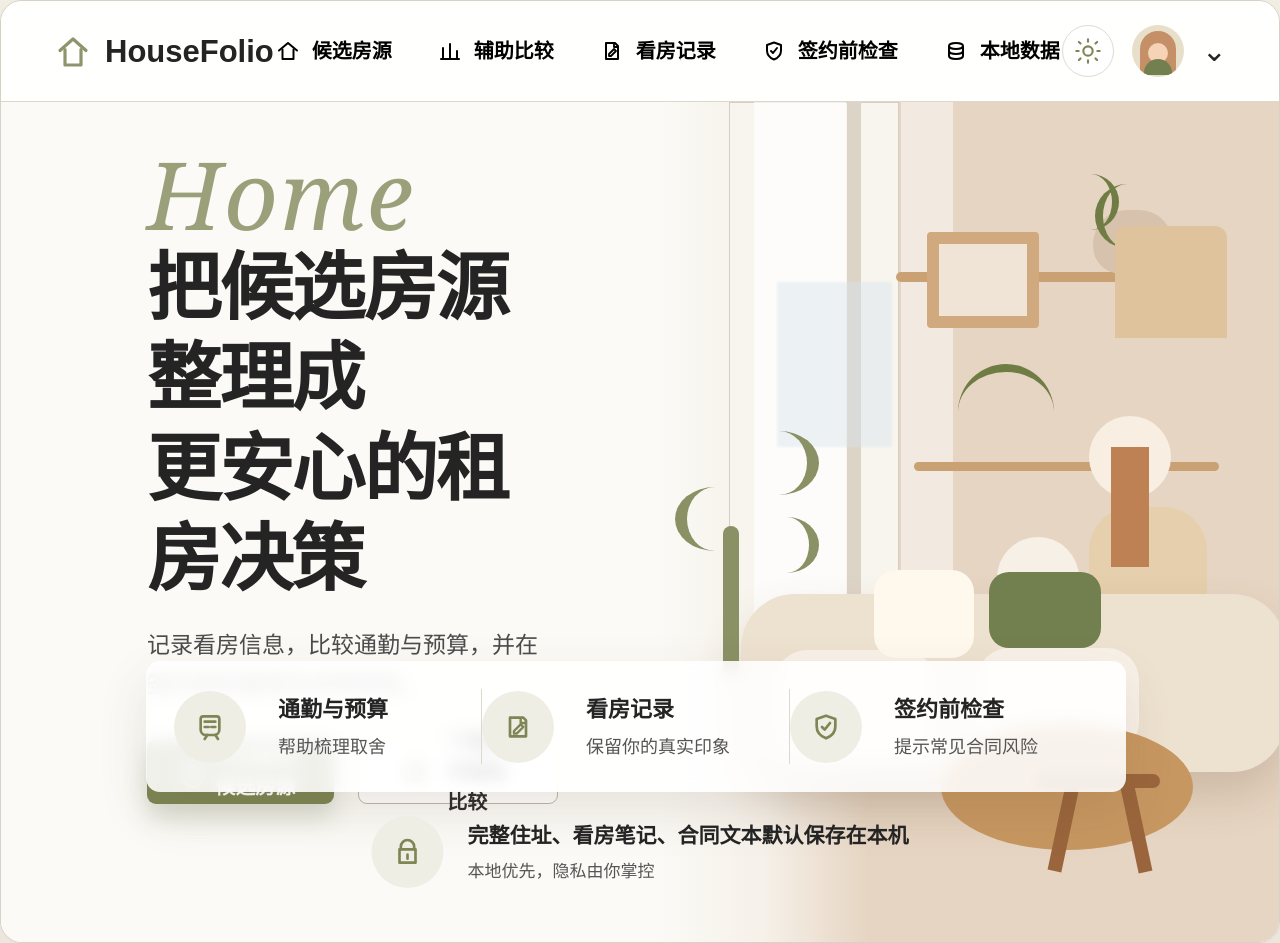
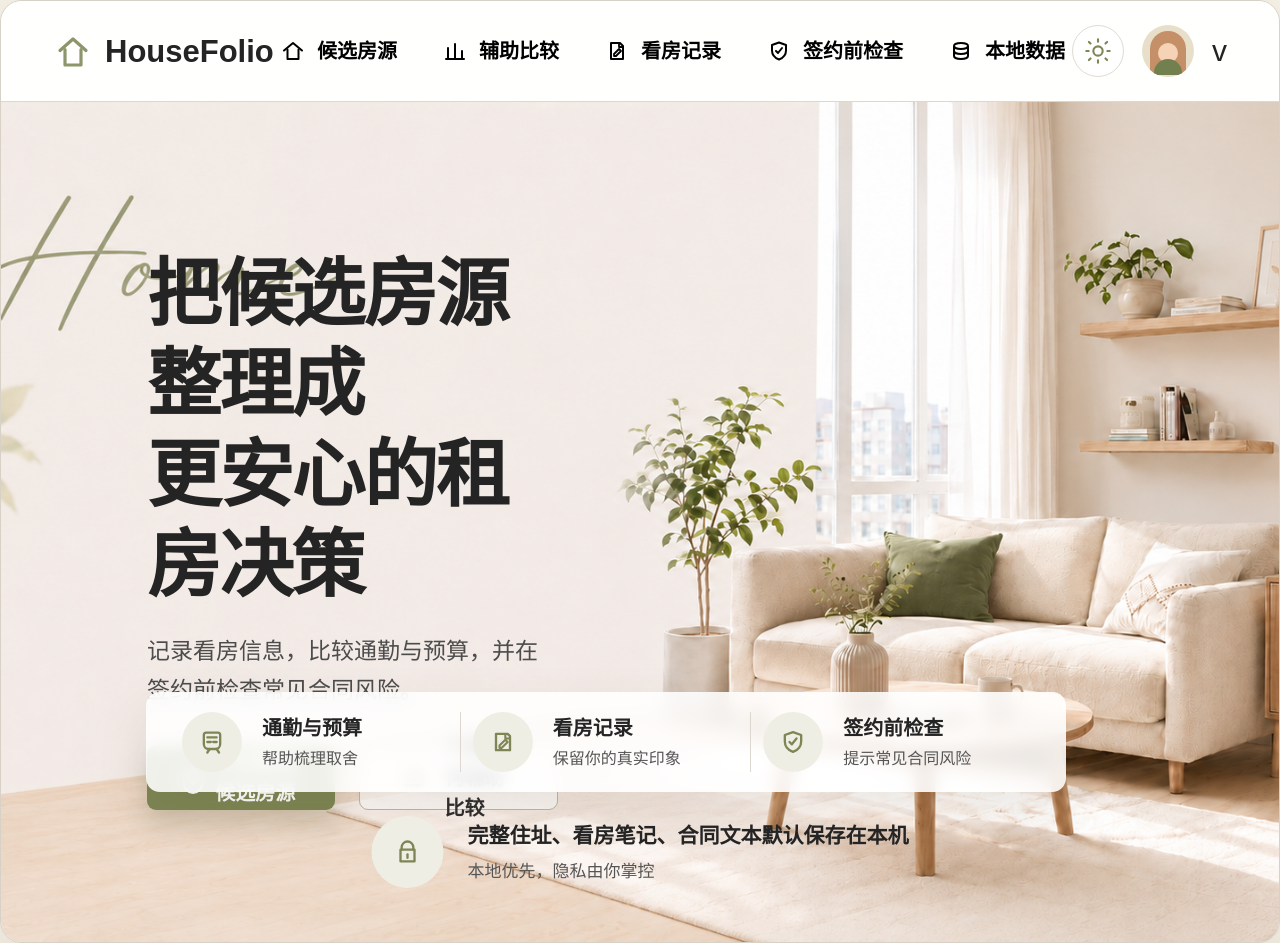
Before and after one commit to Qiu-Jiajun/HouseFolio, a Next.js app: page / in a window 1280 px wide. Built offline with nearby package versions, Linux system fonts and the light colour scheme.

Commit message:
fix: polish home hero visual asset

```diff
--- a/src/app/page.tsx
+++ b/src/app/page.tsx
@@ -58,15 +58,15 @@ function NavIcon({ type }: { type: (typeof navItems)[number]["icon"] }) {
 
 function CapabilityIcon({ index }: { index: number }) {
   const icons = [
-    <svg key="train" viewBox="0 0 24 24" aria-hidden="true" className="h-8 w-8">
+    <svg key="train" viewBox="0 0 24 24" aria-hidden="true" className="h-7 w-7">
       <path d="M7 4h10a2 2 0 0 1 2 2v8a4 4 0 0 1-4 4H9a4 4 0 0 1-4-4V6a2 2 0 0 1 2-2Z" fill="none" stroke="currentColor" strokeWidth="2" />
       <path d="M8 8h8M8 12h3m2 0h3M8 21l2-3m6 0 2 3" fill="none" stroke="currentColor" strokeLinecap="round" strokeWidth="2" />
     </svg>,
-    <svg key="note" viewBox="0 0 24 24" aria-hidden="true" className="h-8 w-8">
+    <svg key="note" viewBox="0 0 24 24" aria-hidden="true" className="h-7 w-7">
       <path d="M6 5h10l2 2v12H6z" fill="none" stroke="currentColor" strokeLinejoin="round" strokeWidth="2" />
       <path d="M14 5v4h4M9 15l5-5 2 2-5 5H9z" fill="none" stroke="currentColor" strokeLinejoin="round" strokeWidth="1.8" />
     </svg>,
-    <svg key="shield" viewBox="0 0 24 24" aria-hidden="true" className="h-8 w-8">
+    <svg key="shield" viewBox="0 0 24 24" aria-hidden="true" className="h-7 w-7">
       <path d="M12 3.5 19 6v5.5c0 4.2-2.8 7.4-7 9-4.2-1.6-7-4.8-7-9V6z" fill="none" stroke="currentColor" strokeLinejoin="round" strokeWidth="2" />
       <path d="m9 12 2 2 4-5" fill="none" stroke="currentColor" strokeLinecap="round" strokeLinejoin="round" strokeWidth="2" />
     </svg>,
@@ -112,56 +112,19 @@ export default function Home() {
                 <span className="absolute bottom-0 left-1/2 h-4 w-7 -translate-x-1/2 rounded-t-full bg-[#72804f]" />
               </span>
             </span>
-            <span className="text-3xl leading-none" aria-hidden="true">⌄</span>
+            <span className="text-3xl leading-none" aria-hidden="true">v</span>
           </div>
         </header>
 
-        <section className="relative min-h-[840px] bg-[#fbfaf6]">
-          <div className="absolute inset-y-0 right-0 w-[48.5%] bg-[#e6d5c2]" aria-hidden="true">
-            <div className="absolute inset-y-0 left-0 w-[210px] bg-gradient-to-r from-[#fbfaf6] via-[#fbfaf6]/75 to-transparent" />
-            <div className="absolute left-[70px] top-0 h-[590px] w-[170px] bg-[#f8f5ee] shadow-[inset_0_0_0_1px_rgba(204,198,188,0.8)]" />
-            <div className="absolute left-[95px] top-0 h-[590px] w-[92px] bg-white/70" />
-            <div className="absolute left-[188px] top-0 h-[590px] w-[14px] bg-[#ddd4c8]" />
-            <div className="absolute left-[242px] top-0 h-[590px] w-[52px] bg-white/50" />
-            <div className="absolute left-[118px] top-[180px] h-[165px] w-[115px] bg-[#d7e4ed]/45 blur-[1px]" />
-
-            <div className="absolute right-[78px] top-[170px] h-[10px] w-[305px] rounded-full bg-[#c9a172]" />
-            <div className="absolute right-[106px] top-[108px] h-[64px] w-[80px] rounded-b-[28px] rounded-t-[34px] bg-[#d6c2ad]" />
-            <div className="absolute right-[120px] top-[82px] h-16 w-16 rounded-full border-l-[8px] border-[#6f7d45]" />
-            <div className="absolute right-[160px] top-[72px] h-14 w-14 rounded-full border-r-[7px] border-[#6f7d45]" />
-            <div className="absolute right-[240px] top-[130px] h-24 w-28 rounded-sm border-[12px] border-[#d0aa7e] bg-[#efe4d6]" />
-            <div className="absolute right-[52px] top-[124px] h-28 w-28 rounded-t-xl bg-[#dfc39d]" />
-
-            <div className="absolute right-[60px] top-[360px] h-[9px] w-[305px] rounded-full bg-[#c9a172]" />
-            <div className="absolute right-[225px] top-[262px] h-24 w-24 rounded-t-[48px] border-t-[8px] border-[#6f7d45]" />
-            <div className="absolute right-[72px] top-[405px] h-[230px] w-[118px] rounded-t-[44px] bg-[#e6cfac]" />
-            <div className="absolute right-[108px] top-[314px] h-[82px] w-[82px] rounded-full bg-[#f8efe2]" />
-            <div className="absolute right-[130px] top-[345px] h-[120px] w-[38px] bg-[#bd8153]" />
-            <div className="absolute right-[200px] top-[435px] h-[115px] w-[82px] rounded-t-full bg-[#f7f0e7]" />
-
-            <div className="absolute bottom-[170px] left-[82px] h-[178px] w-[545px] rounded-[54px] bg-[#ede1d0] shadow-[0_24px_45px_rgba(106,77,49,0.2)]" />
-            <div className="absolute bottom-[184px] left-[116px] h-[108px] w-[160px] rounded-[32px] bg-[#f8f1e8]" />
-            <div className="absolute bottom-[188px] left-[318px] h-[106px] w-[162px] rounded-[32px] bg-[#f8f1e8]" />
-            <div className="absolute bottom-[294px] left-[330px] h-[76px] w-[112px] rounded-[20px] bg-[#72804f]" />
-            <div className="absolute bottom-[284px] left-[215px] h-[88px] w-[100px] rounded-[22px] bg-[#fff8ed]" />
-            <div className="absolute bottom-[92px] left-[282px] h-[126px] w-[252px] rounded-[50%] bg-[#c79761]" />
-            <div className="absolute bottom-[154px] left-[375px] h-[14px] w-[126px] rounded-full bg-[#9a653c]" />
-            <div className="absolute bottom-[70px] left-[398px] h-[92px] w-[14px] rotate-12 bg-[#9a653c]" />
-            <div className="absolute bottom-[69px] left-[470px] h-[92px] w-[14px] -rotate-12 bg-[#9a653c]" />
-
-            <div className="absolute bottom-[266px] left-[16px] h-[245px] w-[110px]">
-              <div className="absolute bottom-0 left-12 h-[150px] w-4 rounded-full bg-[#8a9164]" />
-              <div className="absolute left-0 top-14 h-16 w-20 rounded-[50%] border-l-[12px] border-[#8a9164]" />
-              <div className="absolute left-16 top-0 h-16 w-20 rounded-[50%] border-r-[12px] border-[#8a9164]" />
-              <div className="absolute left-20 top-[86px] h-14 w-16 rounded-[50%] border-r-[10px] border-[#8a9164]" />
-            </div>
-          </div>
-
-          <div className="relative z-10 w-[55%] px-[146px] pt-[45px]">
-            <p className="font-serif text-[94px] font-light italic leading-none tracking-wide text-[#9aa17a]">
-              {copy.script}
-            </p>
-            <h1 className="mt-0 font-serif text-[74px] font-semibold leading-[1.22] tracking-tight text-[#242424]">
+        <section
+          className="relative min-h-[840px] bg-[#fbfaf6] bg-cover bg-center"
+          style={{
+            backgroundImage:
+              "url('/images/phase-8a/home-hero-living-room.png')",
+          }}
+        >
+          <div className="relative z-10 w-[55%] px-[146px] pt-[145px]">
+            <h1 className="font-serif text-[74px] font-bold leading-[1.22] tracking-tight text-[#242424]">
               {copy.titleLine1}
               <br />
               {copy.titleLine2}
@@ -174,9 +137,9 @@ export default function Home() {
                 <span className="grid h-8 w-8 place-items-center rounded-full border-2 border-white text-[28px] font-light leading-none">+</span>
                 {copy.primaryAction}
               </Link>
-              <Link href="/portfolio" className="inline-flex h-[64px] items-center gap-4 rounded-[9px] border border-[#bdb7aa] bg-white/65 px-10 text-[20px] font-semibold text-[#2d2d2d] transition hover:bg-white">
+              <Link href="/demo" className="inline-flex h-[64px] items-center gap-4 rounded-[9px] border border-[#bdb7aa] bg-white/65 px-10 text-[20px] font-semibold text-[#2d2d2d] transition hover:bg-white">
                 <span className="text-[#6f7848]" aria-hidden="true">
-                  <svg viewBox="0 0 24 24" className="h-8 w-8">
+                  <svg viewBox="0 0 24 24" className="h-7 w-7">
                     <path d="M5 18V8h4l3-3h7v13z" fill="none" stroke="currentColor" strokeLinejoin="round" strokeWidth="2" />
                     <path d="m10 14 2-2 2 2 3-4" fill="none" stroke="currentColor" strokeLinecap="round" strokeLinejoin="round" strokeWidth="2" />
                   </svg>
@@ -186,26 +149,31 @@ export default function Home() {
             </div>
           </div>
 
-          <div className="absolute bottom-[150px] left-[145px] z-20 grid w-[980px] grid-cols-3 rounded-[14px] bg-white/88 px-7 py-7 shadow-[0_20px_50px_rgba(88,67,42,0.12)] backdrop-blur-sm">
+          <div className="absolute bottom-[150px] left-[145px] z-20 grid w-[920px] grid-cols-3 rounded-[14px] bg-white/88 px-6 py-5 shadow-[0_20px_50px_rgba(88,67,42,0.12)] backdrop-blur-sm">
             {copy.capabilities.map((item, index) => (
-              <div key={item.title} className="flex items-center gap-8 px-0">
-                <span className="grid h-[72px] w-[72px] shrink-0 place-items-center rounded-full bg-[#efeee5] text-[#7d8654]">
+              <div
+                key={item.title}
+                className={[
+                  "flex min-w-0 items-center gap-5 px-3",
+                  index < copy.capabilities.length - 1
+                    ? "border-r border-[#ddd8cf]"
+                    : "",
+                ].join(" ")}
+              >
+                <span className="grid h-[60px] w-[60px] shrink-0 place-items-center rounded-full bg-[#efeee5] text-[#7d8654]">
                   <CapabilityIcon index={index} />
                 </span>
                 <span className="min-w-0">
-                  <strong className="block text-[22px] font-semibold text-[#242424]">{item.title}</strong>
-                  <span className="mt-2 block text-[18px] text-[#555]">{item.description}</span>
+                  <strong className="block whitespace-nowrap text-[20px] font-semibold leading-tight text-[#242424]">{item.title}</strong>
+                  <span className="mt-2 block whitespace-nowrap text-[16px] leading-tight text-[#555]">{item.description}</span>
                 </span>
-                {index < copy.capabilities.length - 1 ? (
-                  <span className="ml-auto h-[75px] w-px bg-[#ddd8cf]" aria-hidden="true" />
-                ) : null}
               </div>
             ))}
           </div>
 
           <div className="absolute bottom-[38px] left-1/2 z-20 flex -translate-x-1/2 items-center gap-6 rounded-full px-8 py-4">
             <span className="grid h-[72px] w-[72px] place-items-center rounded-full bg-[#efeee5] text-[#7d8654]" aria-hidden="true">
-              <svg viewBox="0 0 24 24" className="h-8 w-8">
+              <svg viewBox="0 0 24 24" className="h-7 w-7">
                 <path d="M7 10V8a5 5 0 0 1 10 0v2" fill="none" stroke="currentColor" strokeLinecap="round" strokeWidth="2" />
                 <path d="M6 10h12v10H6z" fill="none" stroke="currentColor" strokeLinejoin="round" strokeWidth="2" />
                 <path d="M12 14v3" fill="none" stroke="currentColor" strokeLinecap="round" strokeWidth="2" />
```
Also changed, not shown: 1 other file (tests, documents, lock files or other folders).
